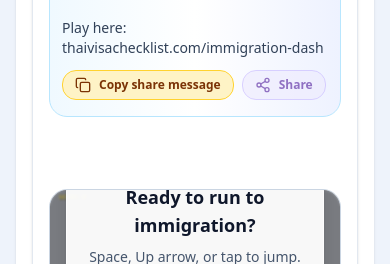
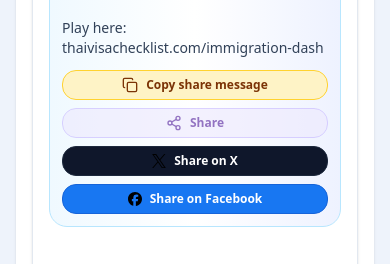
Before and after one commit to richardwskinner/thai-visa-checklist, a Next.js app: page /games/immigration-dash in a window 390 px wide. Shown: the part 384-648 px from the top of the page. Built offline with nearby package versions, Linux system fonts and the light colour scheme; no server answers.

Commit message:
mobile enlarge

```diff
--- a/components/immigration-dash-game.tsx
+++ b/components/immigration-dash-game.tsx
@@ -1173,11 +1173,11 @@ export default function ImmigrationDashGame() {
           <div className="mt-3 rounded-2xl border border-sky-200 bg-gradient-to-r from-sky-50 via-white to-indigo-50 p-3">
             <h3 className="text-sm font-bold text-slate-900">Share your result</h3>
             <p className="mt-1 whitespace-pre-line text-sm text-slate-700">{resultText}</p>
-            <div className="mt-3 flex gap-2 overflow-x-auto pb-1 [scrollbar-width:none] [-ms-overflow-style:none] [&::-webkit-scrollbar]:hidden">
+            <div className="mt-3 flex flex-wrap gap-2">
               <button
                 type="button"
                 onClick={onCopy}
-                className="inline-flex shrink-0 items-center gap-2 rounded-xl border border-amber-300 bg-amber-100 px-3 py-1.5 text-xs font-semibold text-amber-900 hover:bg-amber-200 sm:text-sm"
+                className="inline-flex w-full items-center justify-center gap-2 rounded-xl border border-amber-300 bg-amber-100 px-3 py-1.5 text-xs font-semibold text-amber-900 hover:bg-amber-200 sm:w-auto sm:text-sm"
               >
                 <Copy className="h-4 w-4" /> Copy share message
               </button>
@@ -1185,7 +1185,7 @@ export default function ImmigrationDashGame() {
                 type="button"
                 onClick={onNativeShare}
                 disabled={!canNativeShare}
-                className="inline-flex shrink-0 items-center gap-2 rounded-xl border border-violet-300 bg-violet-100 px-3 py-1.5 text-xs font-semibold text-violet-900 hover:bg-violet-200 disabled:cursor-not-allowed disabled:opacity-60 sm:text-sm"
+                className="inline-flex w-full items-center justify-center gap-2 rounded-xl border border-violet-300 bg-violet-100 px-3 py-1.5 text-xs font-semibold text-violet-900 hover:bg-violet-200 disabled:cursor-not-allowed disabled:opacity-60 sm:w-auto sm:text-sm"
               >
                 <Share2 className="h-4 w-4" /> Share
               </button>
@@ -1193,7 +1193,7 @@ export default function ImmigrationDashGame() {
                 href={xShareUrl}
                 target="_blank"
                 rel="noopener noreferrer"
-                className="inline-flex shrink-0 items-center gap-2 rounded-xl border border-slate-800 bg-slate-900 px-3 py-1.5 text-xs font-semibold text-white hover:bg-black sm:text-sm"
+                className="inline-flex w-full items-center justify-center gap-2 rounded-xl border border-slate-800 bg-slate-900 px-3 py-1.5 text-xs font-semibold text-white hover:bg-black sm:w-auto sm:text-sm"
               >
                 <NextImage
                   src="/resource-logos/X-logo.svg"
@@ -1208,7 +1208,7 @@ export default function ImmigrationDashGame() {
                 href={facebookShareUrl}
                 target="_blank"
                 rel="noopener noreferrer"
-                className="inline-flex shrink-0 items-center gap-2 rounded-xl border border-[#1664d9] bg-[#1877f2] px-3 py-1.5 text-xs font-semibold text-white hover:bg-[#1664d9] sm:text-sm"
+                className="inline-flex w-full items-center justify-center gap-2 rounded-xl border border-[#1664d9] bg-[#1877f2] px-3 py-1.5 text-xs font-semibold text-white hover:bg-[#1664d9] sm:w-auto sm:text-sm"
               >
                 <NextImage
                   src="/resource-logos/facebook-logo.svg"
@@ -1245,7 +1245,7 @@ export default function ImmigrationDashGame() {
             width={CANVAS_WIDTH}
             height={CANVAS_HEIGHT}
             onPointerDown={jump}
-            className="block h-auto w-full touch-manipulation select-none"
+            className="block h-auto w-[145%] max-w-none -translate-x-[15.5%] touch-manipulation select-none sm:w-full sm:translate-x-0"
             aria-label="Immigration Dash game"
           />
 
```
